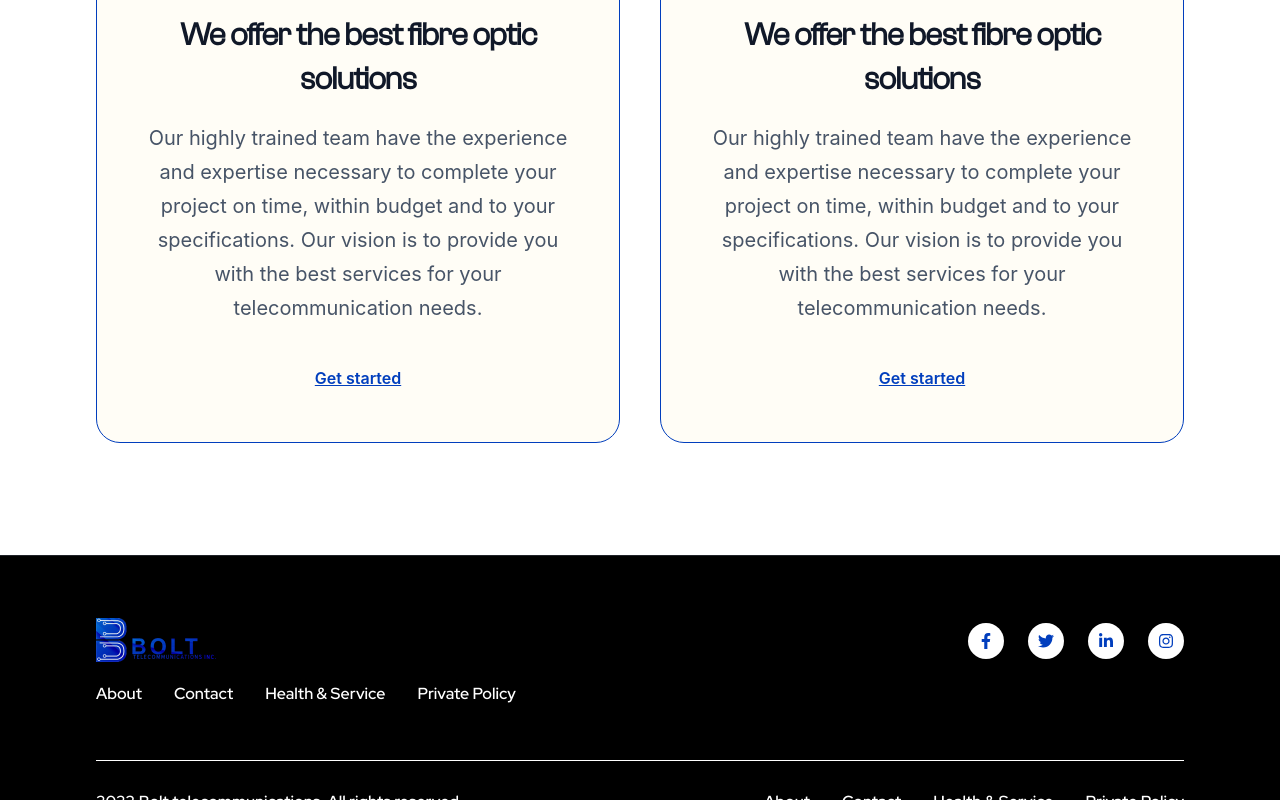
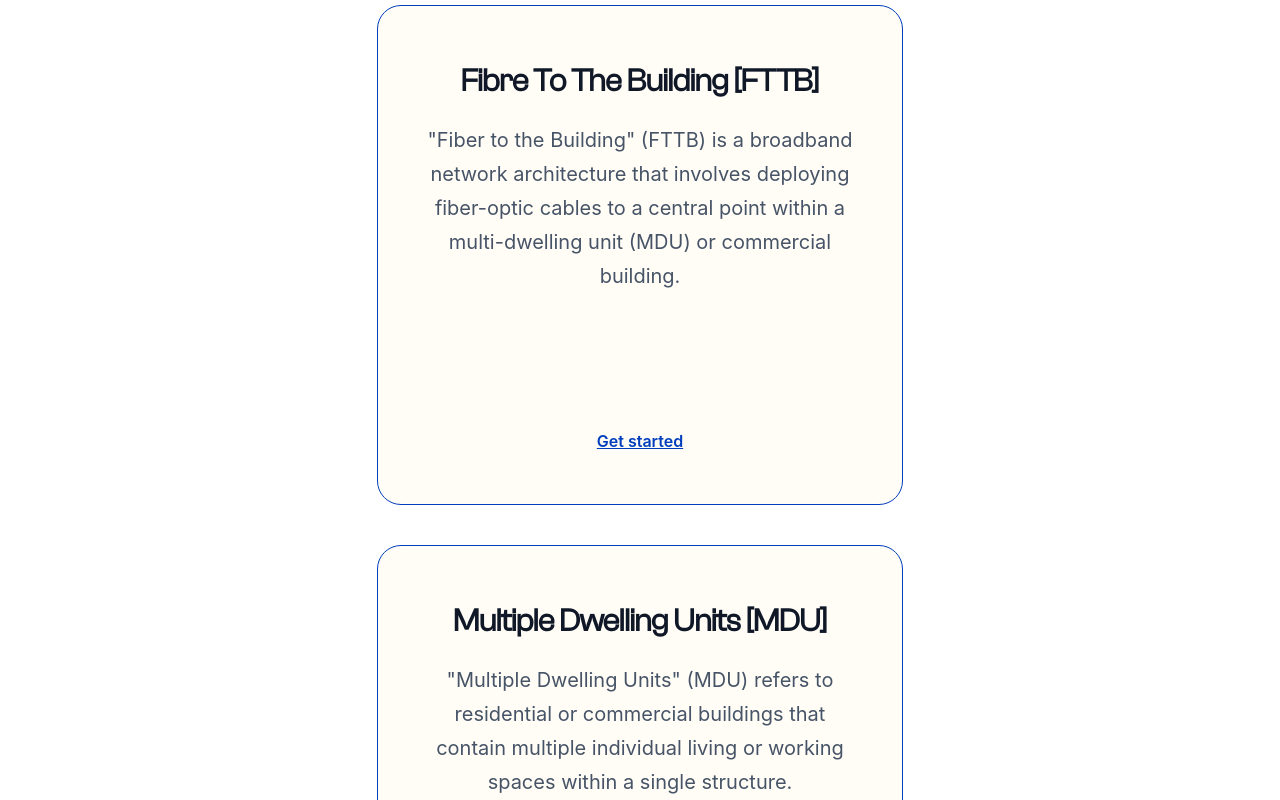
Before and after one commit to techiesodiq/bolt-v2, a React (Create React App) app: page /service in a window 1280 px wide. Shown: the part 1400-2200 px from the top of the page. Built offline with nearby package versions, Linux system fonts and the light colour scheme.

Commit message:
update Service

```diff
--- a/src/components/hero/Hero.jsx
+++ b/src/components/hero/Hero.jsx
@@ -10,7 +10,7 @@ import {
 import { home } from "../../data/text";
 import Button from "../../ui/button/Button";
 
-const { title, description, button, image } = home.hero;
+const { description, button, image } = home.hero;
 
 const Hero = () => {
   return (
--- a/src/components/service/service.style.js
+++ b/src/components/service/service.style.js
@@ -2,8 +2,8 @@ import { styled } from "styled-components";
 import { Container } from "../style/theme";
 
 export const ServiceContainer = styled(Container)`
-  position: relative;
-  width: 100%;
+  /* position: relative; */
+  /* width: 100%; */
   display: flex;
   flex-direction: column;
   text-align: center;
@@ -50,13 +50,13 @@ export const HeaderWrapper = styled.div`
 export const CardWrapper = styled.div`
   display: grid;
   grid-template-columns: repeat(4, 1fr);
+  width: 100%;
   /* grid-auto-rows: minmax(327px, auto); */
   column-gap: 20px;
   row-gap: 48px;
-  /* margin: 0 96px; */
-  /* max-width: 1248px; */
   z-index: 1;
   text-align: left;
+  justify-content: center;
 `;
 
 export const ServiceCard = styled.div`
--- a/src/components/serviceOffer/ServiceOffer.jsx
+++ b/src/components/serviceOffer/ServiceOffer.jsx
@@ -20,8 +20,10 @@ const ServiceOffer = () => {
       <SolutionBox>
         {options.map((option, index) => (
           <SolutionCard key={index}>
-            <CardTitle>{option.title}</CardTitle>
-            <CardParagraph>{option.description}</CardParagraph>
+            <div>
+              <CardTitle>{option.title}</CardTitle>
+              <CardParagraph>{option.description}</CardParagraph>
+            </div>
             <CardLink>{option.button}</CardLink>
           </SolutionCard>
         ))}
--- a/src/components/serviceOffer/serviceOffer.style.js
+++ b/src/components/serviceOffer/serviceOffer.style.js
@@ -24,18 +24,26 @@ export const Title = styled.h2`
 `;
 
 export const SolutionBox = styled.div`
-  display: grid;
+  display: flex;
   grid-template-columns: repeat(2, 1fr);
   gap: 40px;
-  justify-content: space-between;
+  justify-content: center;
+  flex-wrap: wrap;
+  align-items: center;
 `;
 
 export const SolutionCard = styled.div`
+  display: grid;
   text-align: center;
   padding: 53px 45px;
   border-radius: 24px;
   border: 0.7px solid #013ebd;
   background: #fffdf6;
+  min-height: 500px;
+  /* max-width: 604px; */
+
+  max-width: 48.4%;
+  align-content: space-between;
 `;
 
 export const CardTitle = styled.h3`
--- a/src/data/text.js
+++ b/src/data/text.js
@@ -140,39 +140,45 @@ export const services = {
   title: "Services We Offer",
   options: [
     {
-      title: "We offer the best fibre optic solutions",
+      title: "Fibre To The Home [FTTH]",
       description:
-        "Our highly trained team have the experience and expertise necessary to complete your project on time, within budget and to your specifications. Our vision is to provide you with the best services for your telecommunication needs.",
+        '"Fiber to the Home" (FTTH) is a broadband network architecture that involves deploying fiber-optic cables directly to individual residences or homes. This approach provides high-speed internet connectivity and other digital services with superior speed, capacity, and reliability compared to traditional copper-based connections.',
       button: "Get started",
     },
     {
-      title: "We offer the best fibre optic solutions",
+      title: "Fibre To The Room [FTTR]",
       description:
-        "Our highly trained team have the experience and expertise necessary to complete your project on time, within budget and to your specifications. Our vision is to provide you with the best services for your telecommunication needs.",
+        '"Fiber to the Room" (FTTR) is a concept that involves deploying fiber-optic cables directly to individual rooms within a building, typically in a hospitality or commercial setting. This approach is designed to provide high-speed internet connectivity and other services directly to rooms,  for an efficient digital experience.',
       button: "Get started",
     },
     {
-      title: "We offer the best fibre optic solutions",
+      title: "Fibre To The Building [FTTB]",
       description:
-        "Our highly trained team have the experience and expertise necessary to complete your project on time, within budget and to your specifications. Our vision is to provide you with the best services for your telecommunication needs.",
+        '"Fiber to the Building" (FTTB) is a broadband network architecture that involves deploying fiber-optic cables to a central point within a multi-dwelling unit (MDU) or commercial building. ',
       button: "Get started",
     },
     {
-      title: "We offer the best fibre optic solutions",
+      title: "Multiple Dwelling Units [MDU]",
       description:
-        "Our highly trained team have the experience and expertise necessary to complete your project on time, within budget and to your specifications. Our vision is to provide you with the best services for your telecommunication needs.",
+        '"Multiple Dwelling Units" (MDU) refers to residential or commercial buildings that contain multiple individual living or working spaces within a single structure. ',
       button: "Get started",
     },
     {
-      title: "We offer the best fibre optic solutions",
+      title: "Fibre To The Cabinet [FTTC]",
       description:
-        "Our highly trained team have the experience and expertise necessary to complete your project on time, within budget and to your specifications. Our vision is to provide you with the best services for your telecommunication needs.",
+        '"Fiber to the Cabinet" (FTTC) is a broadband network architecture that combines fiber-optic technology with traditional copper or coaxial cables to provide high-speed internet connectivity to homes and businesses. FTTC is a common approach used by telecommunications companies to offer faster internet speeds.',
       button: "Get started",
     },
     {
-      title: "We offer the best fibre optic solutions",
+      title: "Fibre To The Node [FTTN]",
       description:
-        "Our highly trained team have the experience and expertise necessary to complete your project on time, within budget and to your specifications. Our vision is to provide you with the best services for your telecommunication needs.",
+        'Fiber to the Node (FTTN) is a broadband network architecture that combines fiber optic cables with traditional copper cables to deliver high-speed internet connectivity to users. In FTTN deployments, fiber optic cables are extended to a neighborhood or "node," which is a distribution point that serves multiple households.',
+      button: "Get started",
+    },
+    {
+      title: "Wireless To The Home [WTTH]",
+      description:
+        '"Wireless to the Home" (WTTH) refers to a broadband network architecture that provides high-speed internet connectivity to individual residences using wireless technologies. ',
       button: "Get started",
     },
   ],
```
Also changed, not shown: 2 other files (tests, documents, lock files or other folders).
